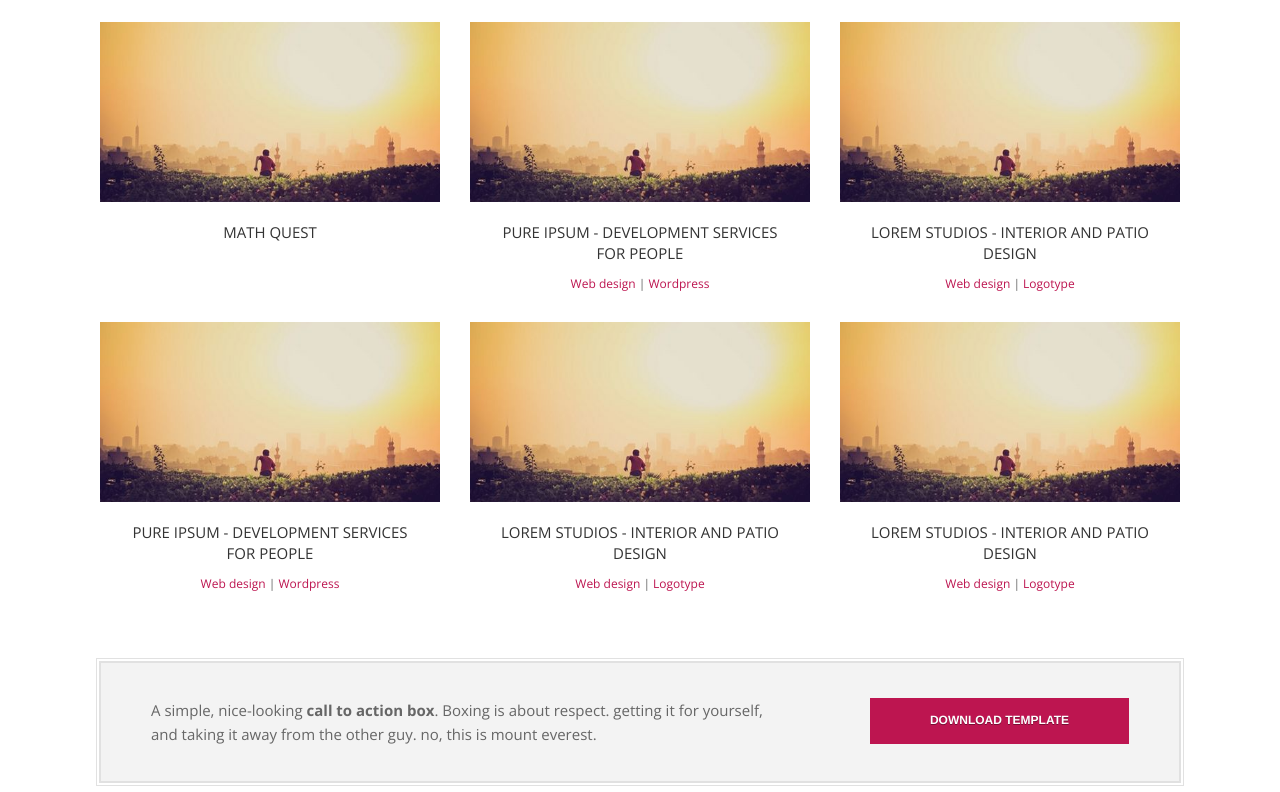
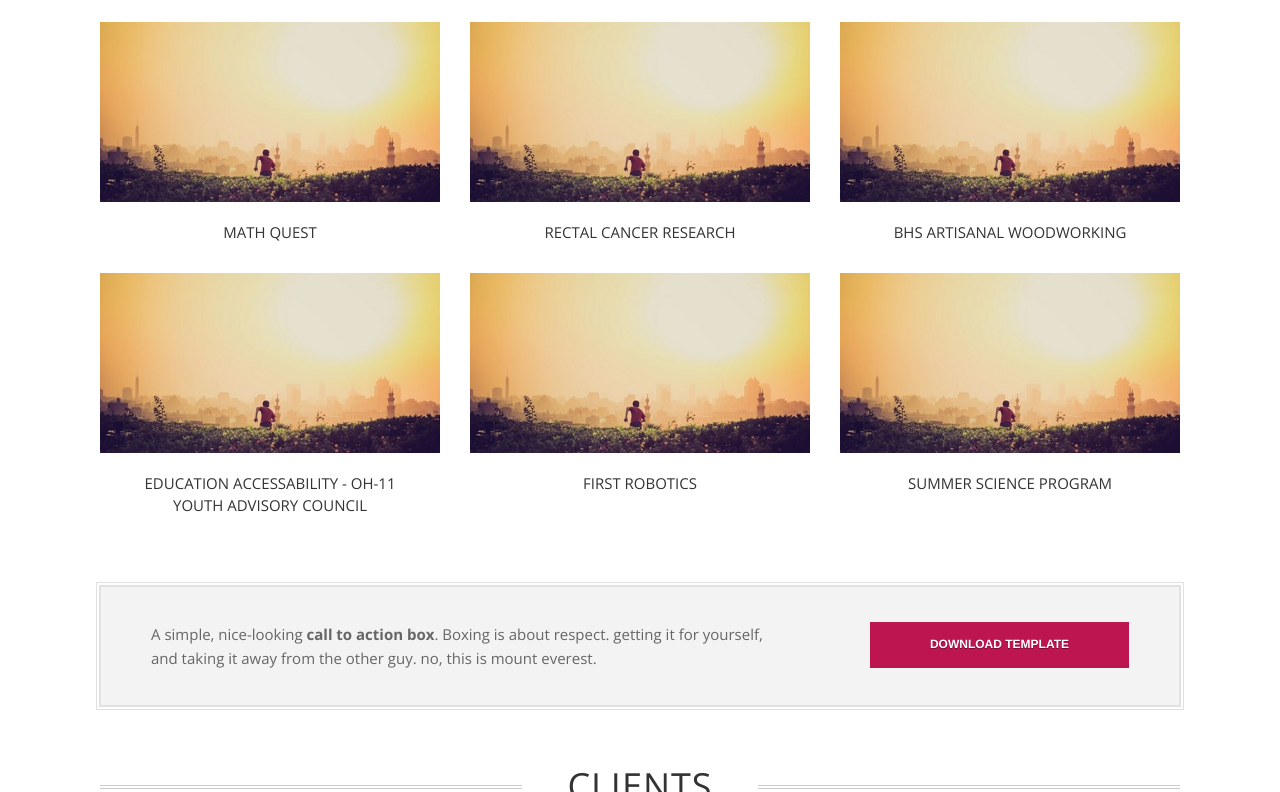
Before and after one commit to k4rina-k/karina-krishnan, a plain HTML site: page index.html in a window 1280 px wide. Shown: the part 1195-1987 px from the top of the page. Drawn offline with nearby package versions, Linux system fonts and the light colour scheme; some icons are missing; a web font is replaced by a local one.

Commit message:
Update index.html

```diff
--- a/index.html
+++ b/index.html
@@ -74,7 +74,7 @@
 
 		<div class="row section topspace">
 			<div class="col-md-12">
-				<p class="lead text-center text-muted">I'm a builder, researcher, and advocate using technology to tackle real-world problems—from predictive financial modeling to medical AI-while driving quity in STEM. Whether I'm designing robotics systems or founding cultural initiatives, I strive to blend technical innovation with human impact.
+				<p class="lead text-center text-muted">I'm a builder, researcher, and advocate using technology to tackle real-world problems—from predictive financial modeling to medical AI—while driving equity in STEM. Whether I'm designing robotics systems or founding cultural initiatives, I strive to blend technical innovation with human impact.
 			</div>
 		</div> <!-- / section -->
 
@@ -128,9 +128,8 @@
 							<img src="assets/images/s1.jpg" alt="">
 							<span class="cover"><span class="more">See details &rarr;</span></span>
 						</span>
-						<span class="title">Pure ipsum - development services for people</span>
+						<span class="title">Rectal Cancer Research</span>
 					</a>
-					<span class="details"><a href="">Web design</a> | <a href="">Wordpress</a></span>
 					<h4></h4>
 					<p></p>
 				</div>
@@ -141,9 +140,8 @@
 							<img src="assets/images/s1.jpg" alt="">
 							<span class="cover"><span class="more">See details &rarr;</span></span>
 						</span>
-						<span class="title">Lorem studios - interior and patio design</span>
+						<span class="title">BHS Artisanal Woodworking</span>
 					</a>
-					<span class="details"><a href="">Web design</a> | <a href="">Logotype</a></span>
 					<h4></h4>
 					<p></p>
 				</div>
@@ -154,9 +152,8 @@
 							<img src="assets/images/s1.jpg" alt="">
 							<span class="cover"><span class="more">See details &rarr;</span></span>
 						</span>
-						<span class="title">Pure ipsum - development services for people</span>
+						<span class="title">Education Accessability - OH-11 Youth Advisory Council</span>
 					</a>
-					<span class="details"><a href="">Web design</a> | <a href="">Wordpress</a></span>
 					<h4></h4>
 					<p></p>
 				</div>
@@ -167,9 +164,8 @@
 							<img src="assets/images/s1.jpg" alt="">
 							<span class="cover"><span class="more">See details &rarr;</span></span>
 						</span>
-						<span class="title">Lorem studios - interior and patio design</span>
+						<span class="title">FIRST Robotics</span>
 					</a>
-					<span class="details"><a href="">Web design</a> | <a href="">Logotype</a></span>
 					<h4></h4>
 					<p></p>
 				</div>
@@ -180,9 +176,8 @@
 							<img src="assets/images/s1.jpg" alt="">
 							<span class="cover"><span class="more">See details &rarr;</span></span>
 						</span>
-						<span class="title">Lorem studios - interior and patio design</span>
+						<span class="title">Summer Science Program</span>
 					</a>
-					<span class="details"><a href="">Web design</a> | <a href="">Logotype</a></span>
 					<h4></h4>
 					<p></p>
 				</div>
```
